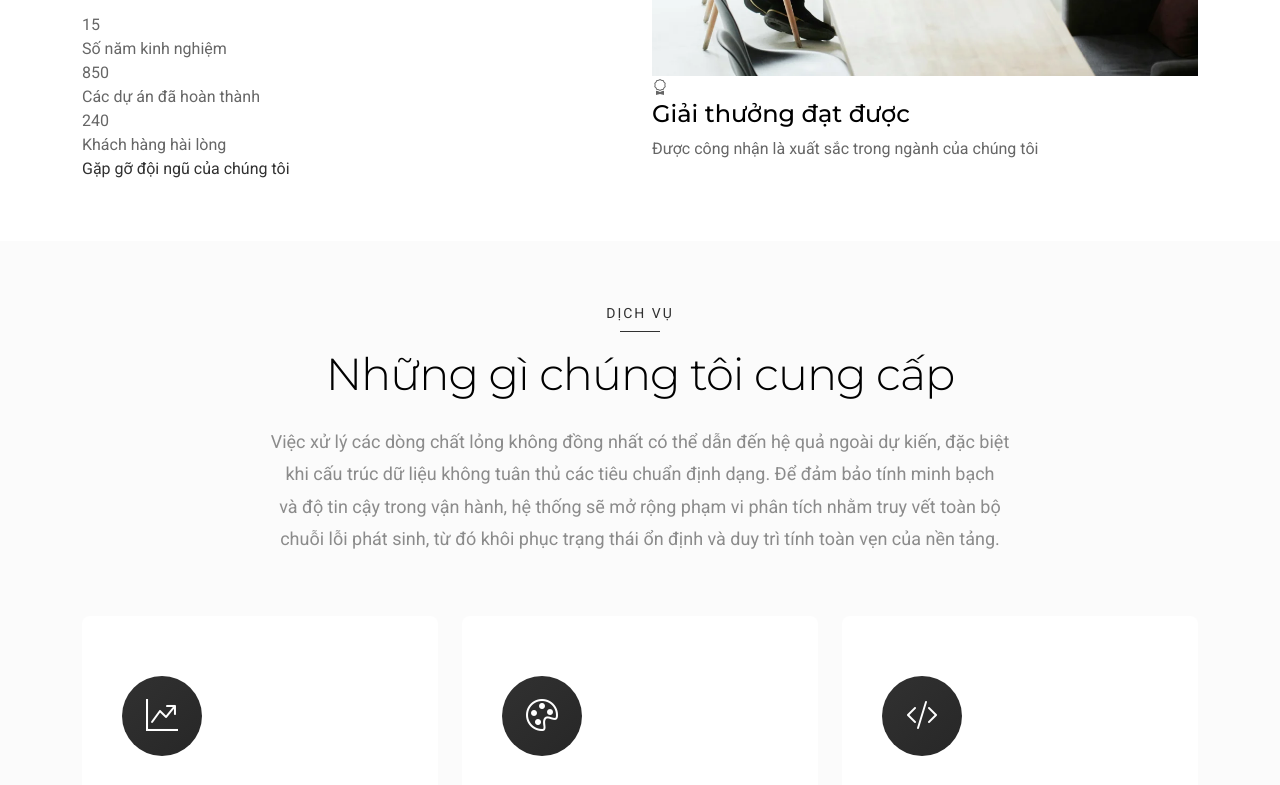
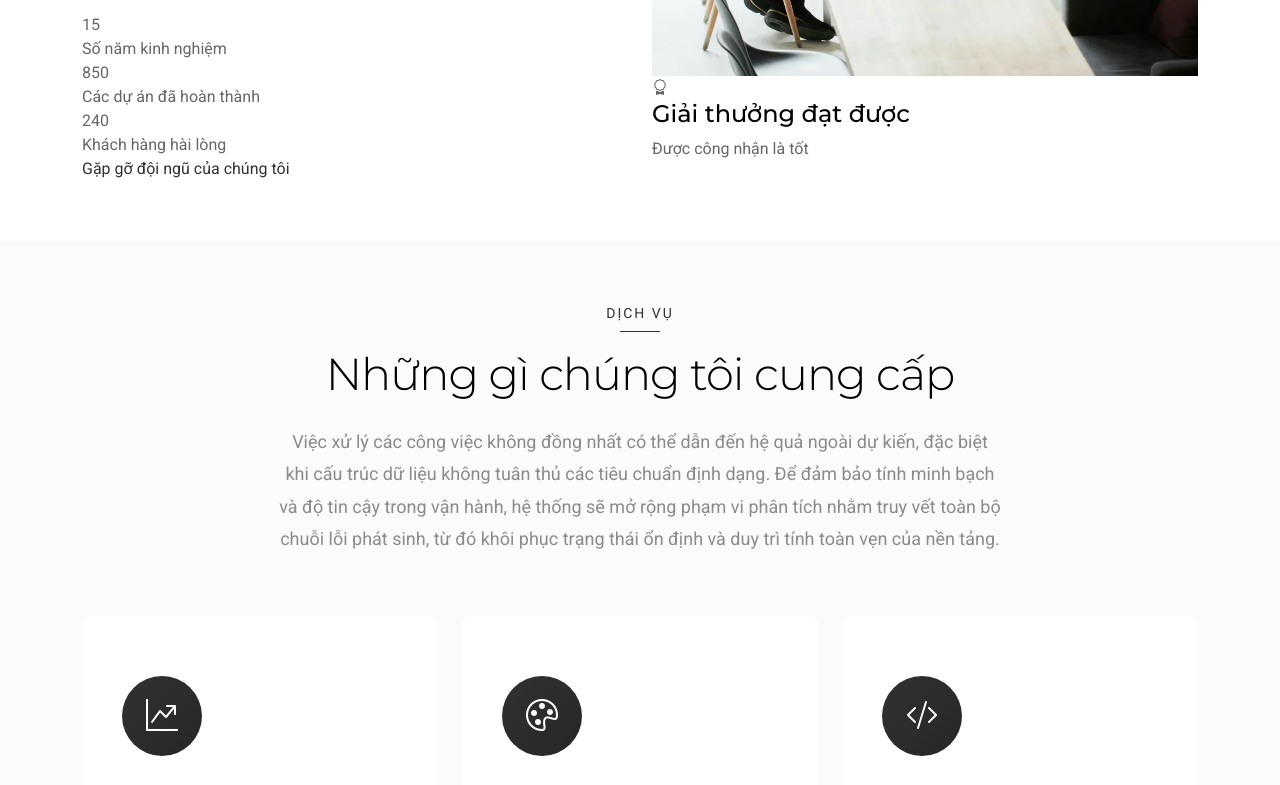
Before and after one commit to vandanhnguyen205-coder/CongTyKyThuatSo.github, a plain HTML site: page index.html in a window 1280 px wide. Shown: the part 1722-2507 px from the top of the page. Drawn offline with Linux system fonts and the light colour scheme.

Commit message:
Update index.html

```diff
--- a/index.html
+++ b/index.html
@@ -188,7 +188,7 @@
                   </div>
                   <div class="text">
                     <h4>Giải thưởng đạt được</h4>
-                    <p>Được công nhận là xuất sắc trong ngành của chúng tôi</p>
+                    <p>Được công nhận là tốt </p>
                   </div>
                 </div>
               </div>
@@ -207,7 +207,7 @@
       <div class="container section-title" data-aos="fade-up">
         <span class="subtitle">Dịch vụ</span>
         <h2>Những gì chúng tôi cung cấp</h2>
-        <p>Việc xử lý các dòng chất lỏng không đồng nhất có thể dẫn đến hệ quả ngoài dự kiến, đặc biệt khi cấu trúc dữ liệu không tuân thủ các tiêu chuẩn định dạng. Để đảm bảo tính minh bạch và độ tin cậy trong vận hành, hệ thống sẽ mở rộng phạm vi phân tích nhằm truy vết toàn bộ chuỗi lỗi phát sinh, từ đó khôi phục trạng thái ổn định và duy trì tính toàn vẹn của nền tảng.</p>
+        <p>Việc xử lý các công việc không đồng nhất có thể dẫn đến hệ quả ngoài dự kiến, đặc biệt khi cấu trúc dữ liệu không tuân thủ các tiêu chuẩn định dạng. Để đảm bảo tính minh bạch và độ tin cậy trong vận hành, hệ thống sẽ mở rộng phạm vi phân tích nhằm truy vết toàn bộ chuỗi lỗi phát sinh, từ đó khôi phục trạng thái ổn định và duy trì tính toàn vẹn của nền tảng.</p>
       </div><!-- End Section Title -->
 
       <div class="container" data-aos="fade-up" data-aos-delay="100">
@@ -305,7 +305,7 @@
       <div class="container section-title" data-aos="fade-up">
         <span class="subtitle">Tại sao chọn chúng tôi</span>
         <h2>Tại sao chọn chúng tôi</h2>
-        <p>Việc xử lý các luồng dữ liệu không ổn định có thể dẫn đến hệ quả ngoài dự kiến, đặc biệt khi cấu trúc đầu vào không tuân thủ định dạng chuẩn. Để đảm bảo tính minh bạch và độ tin cậy, hệ thống sẽ mở rộng phạm vi phân tích nhằm truy vết toàn bộ chuỗi lỗi phát sinh, từ đó khôi phục trạng thái vận hành và duy trì tính toàn vẹn của nền tảng.</p>
+        <p>Chúng tôi không chỉ cung cấp giải pháp — chúng tôi kiến tạo giá trị.</p>
       </div><!-- End Section Title -->
 
       <div class="container" data-aos="fade-up" data-aos-delay="100">
```
